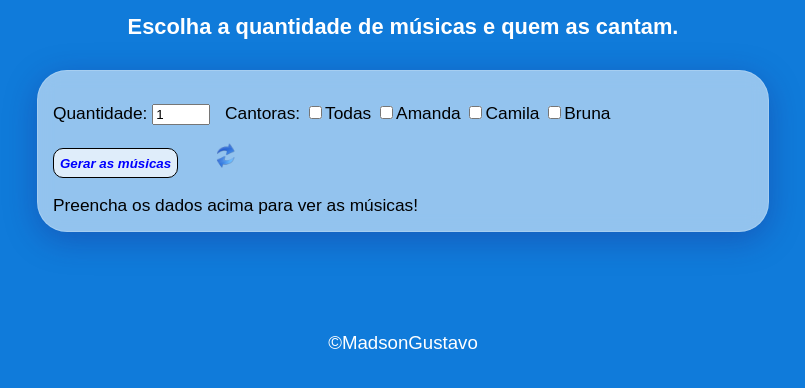
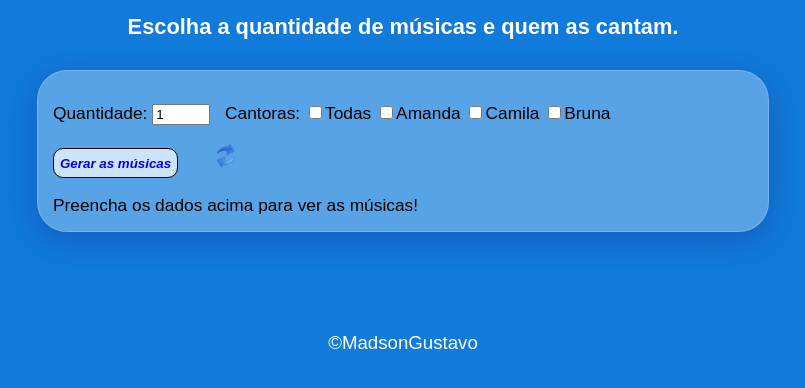
Before and after one commit to WevessonMadson/ouvirecantarmusicas, a plain HTML site: page principal.html in a window 1280 px wide. Shown: the part 154-542 px from the top of the page, without its empty margins (237-1042 px from the left). Drawn offline with Linux system fonts and the light colour scheme.

Commit message:
Update principal.css

```diff
--- a/principal.css
+++ b/principal.css
@@ -42,7 +42,7 @@ img {
 }
 
 section {
-    background: rgba(255, 255, 255, 0.55);
+    background: rgba(255, 255, 255, 0.3);
     box-shadow: 0 8px 32px 0 rgba(31, 38, 135, 0.37);
     backdrop-filter: blur(10px);
     -webkit-backdrop-filter: blur(10px);
```
